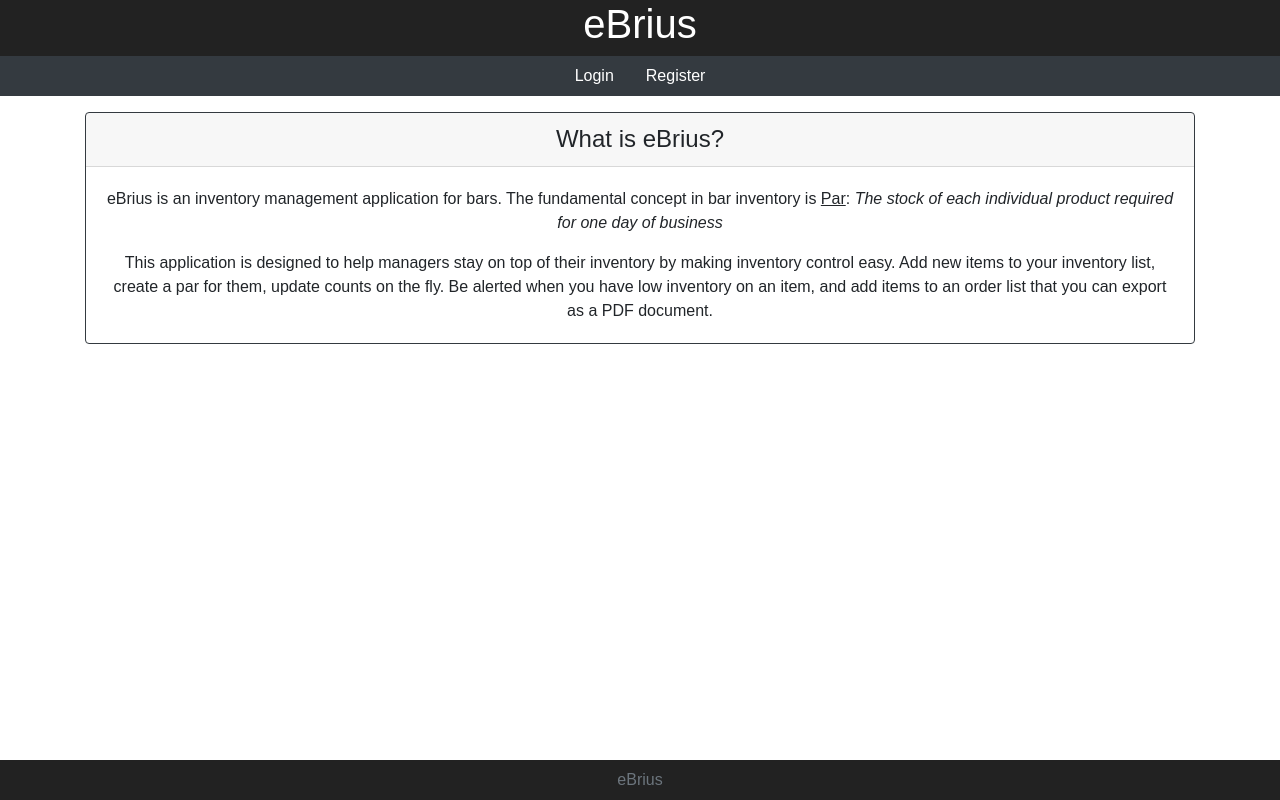
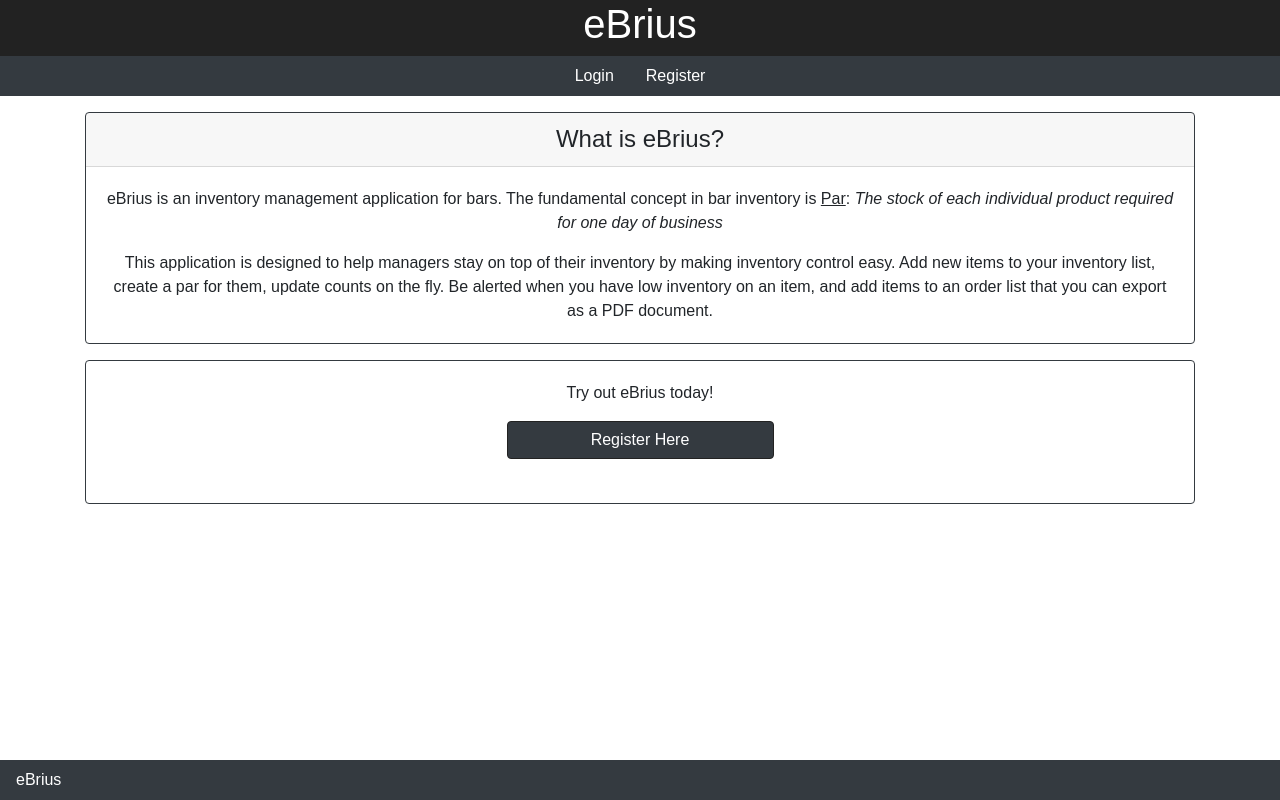
Before and after one commit to onieronaut/eBrius, a React (Create React App) app in the folder client/: page / in a window 1280 px wide. Built offline with nearby package versions, Linux system fonts and the light colour scheme; no server answers; a web font is replaced by a local one.

Commit message:
added some data to landing page, fixed footer

```diff
--- a/client/src/App.js
+++ b/client/src/App.js
@@ -13,7 +13,6 @@ import PrivateRoute from "./components/PrivateRoute/PrivateRoute";
 import axios from "axios";
 import "./style.css";
 import Index from "./pages/Index";
-import Footer from "./components/Footer/Footer";
 
 class App extends Component {
   state = {
@@ -79,12 +78,14 @@ class App extends Component {
               </Route>
 
               <Route path="/">
-                  <Index/>
+                <Index />
               </Route>
 
             </Switch>
           </Container>
-                  <Footer />
+          <nav class="navbar fixed-bottom text-white bg-dark">
+            eBrius
+          </nav>
         </div>
       </Router >
     );
--- a/client/src/components/Footer/Footer.js
+++ /dev/null
@@ -1,14 +0,0 @@
-import React from "react";
-import "./style.css";
-
-const Footer = props => {
-    return (
-        <footer className="footer text-center">
-            <div className="container">
-                <span className="text-muted">eBrius</span>
-            </div>
-        </footer>
-    );
-}
-
-export default Footer;
--- a/client/src/components/Footer/style.css
+++ /dev/null
@@ -1,8 +0,0 @@
-.footer {
-    position: absolute;
-    bottom: 0;
-    width: 100%;
-    height: 40px;
-    line-height: 40px;
-    background-color: #222;
-}
--- a/client/src/components/Nav/Nav.js
+++ b/client/src/components/Nav/Nav.js
@@ -11,7 +11,7 @@ const Nav = props => {
 
             <ul className="nav brand a-white justify-content-center">
                 <li className="nav-item">
-                    <h1><Link className="text-white text-decoration-none" to="/home">eBrius</Link></h1>
+                    <h1><Link className="text-white text-decoration-none" to="/">eBrius</Link></h1>
                 </li>
             </ul>
 
--- a/client/src/pages/Home.js
+++ b/client/src/pages/Home.js
@@ -5,12 +5,14 @@ import moment from "moment";
 
 class Home extends React.Component {
     state = {
+        productsCount: [],
         lowInventory: [],
         count: ""
     };
 
     componentDidMount() {
         this.toggleAllUpdatesOff();
+        this.getProductsCount();
     };
 
     handleInputChange = event => {
@@ -19,6 +21,12 @@ class Home extends React.Component {
             [name]: value
         });
     };
+
+    getProductsCount = () => {
+
+        axios.get("/api/products/count").then(res => this.setState({ productsCount: res.data }));
+
+    }
 
     getLowInventory = () => {
         axios.get("/api/lowinventory").then(res => this.setState({ lowInventory: res.data }));
@@ -56,6 +64,18 @@ class Home extends React.Component {
         return (
             <div>
 
+                <Row className="text-center">
+                    <div className="card w-100 mt-3 border-dark">
+                        <h4 className="card-header">Home</h4>
+                        <div className="card-body">
+                            Today's Date: {moment().format('MMMM Do YYYY')}
+                            <br></br>
+                            {this.state.productsCount} items in inventory
+                            <br></br>
+                            {this.state.lowInventory.length} items are below par
+                        </div>
+                    </div>
+                </Row>
                 <Row className="text-center">
                     <div className="card w-100 mt-3 border-dark">
                         <h4 className="card-header">Low Inventory</h4>
--- a/client/src/pages/Index.js
+++ b/client/src/pages/Index.js
@@ -2,6 +2,7 @@ import React, { Component } from "react";
 import axios from "axios";
 import Row from "../components/Row/Row";
 import Col from "../components/Col/Col";
+import { Link } from "react-router-dom";
 
 
 class Index extends Component {
@@ -22,6 +23,22 @@ class Index extends Component {
                         </div>
                     </div>
                 </Row>
+
+                <Row className="text-center">
+                    <div className="card w-100 mt-3 border-dark">
+                        <div className="card-body">
+                           <p className="card-text">
+                               Try out eBrius today!
+                            </p>
+                            <Link to="/register">
+
+                            <button className="btn login bg-dark text-white w-25 mb-4" onClick={this.login}>Register Here</button>
+                            </Link>
+
+
+                        </div>
+                    </div>
+                </Row>
             </div>
         )
     }
```
Also changed, not shown: 1 other file (tests, documents, lock files or other folders).
